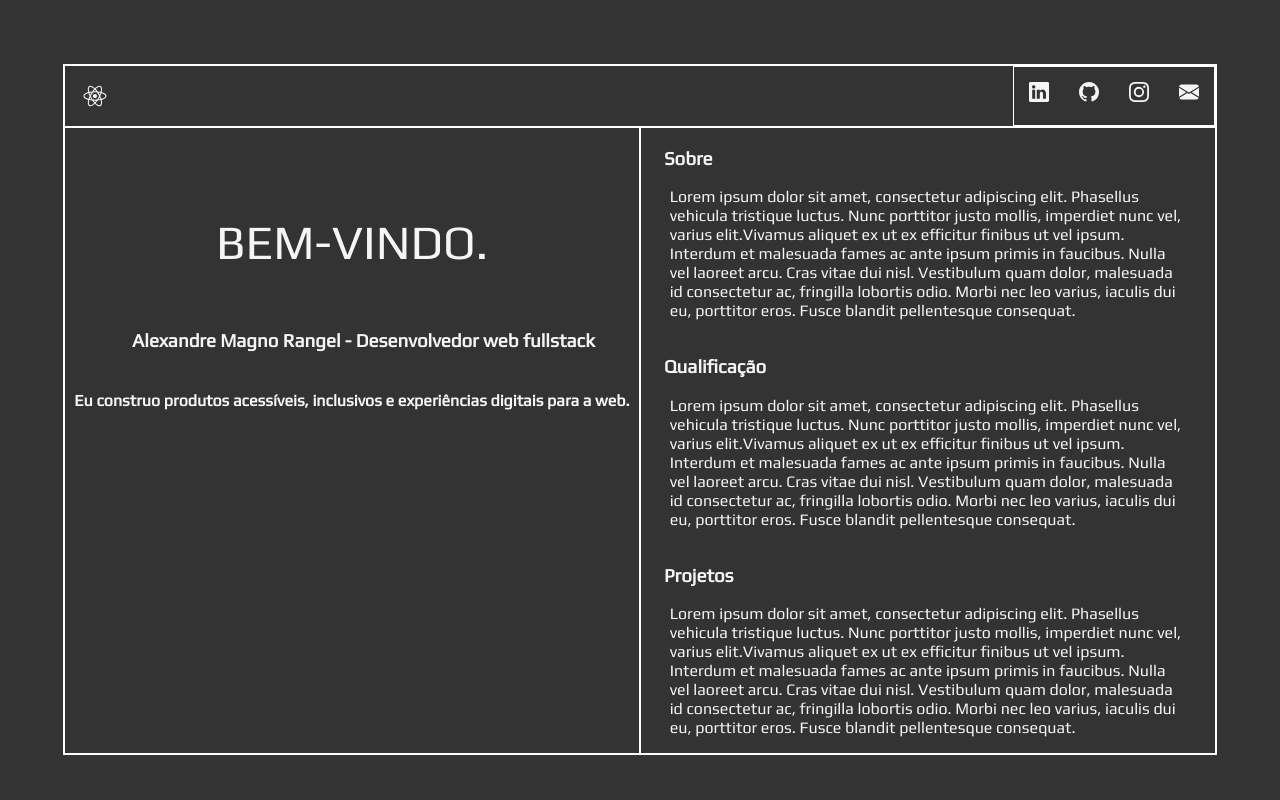
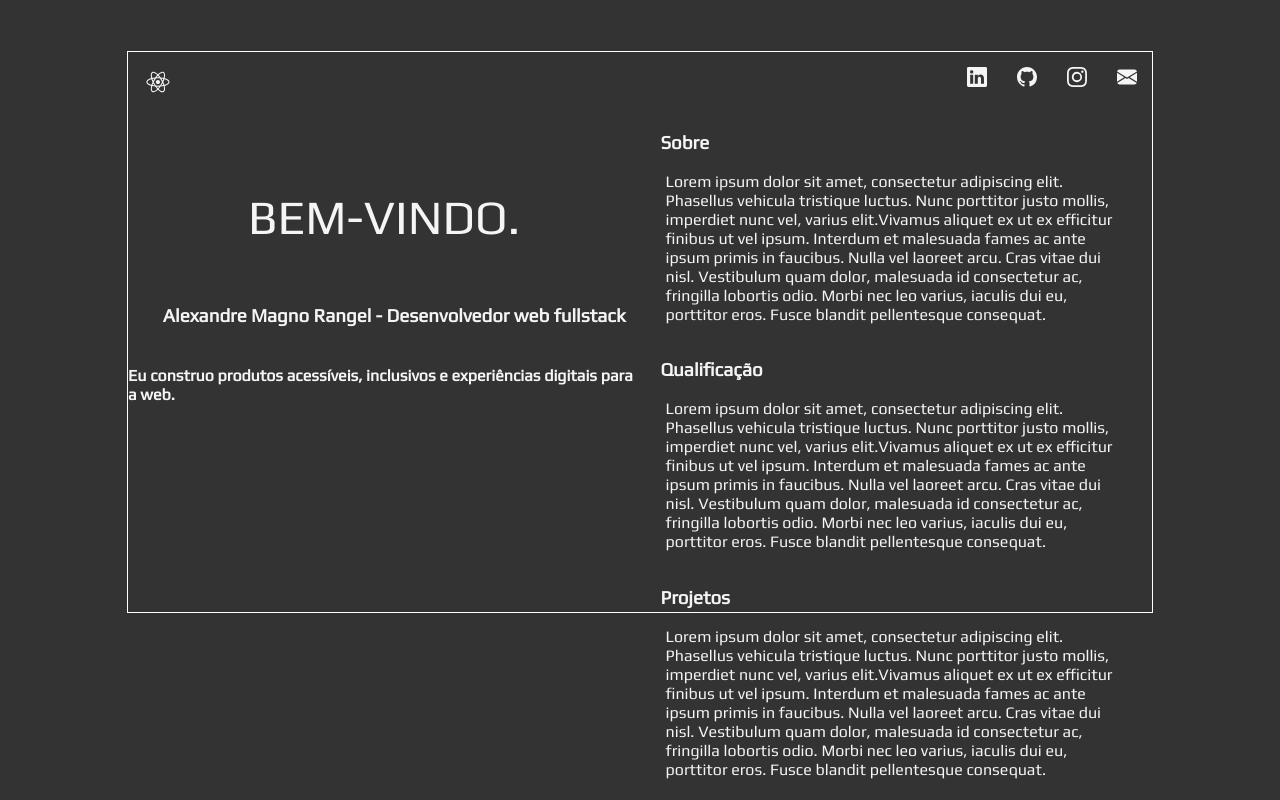
Before and after one commit to AlexandreR4ngel/Alexandrer4ngel.github.io, a React (Create React App) app: page / in a window 1280 px wide. Built offline with nearby package versions, Linux system fonts and the light colour scheme.

Commit message:
tirando border line e modificando tamanho da divApp

```diff
--- a/src/App.style.css
+++ b/src/App.style.css
@@ -1,9 +1,9 @@
 #divAppMaior {
     border: 1px solid white;
-    width: 90%;
-    height: 100%;
+    width: 80vw;
+    height: 70vh;
     margin: auto;
-    margin-top: 5%;
+    margin-top: 4%;
 }
 
 .divPrincipal {
--- a/src/components/Header.style.css
+++ b/src/components/Header.style.css
@@ -2,7 +2,7 @@
     display: flex;
     flex-direction: row;
     justify-content:space-between;
-    border: 1px solid white;
+    /* border: 1px solid white */;
 }
 
 .iconReact {
@@ -14,7 +14,7 @@
     display: flex;
     flex-direction: row;
     justify-content: space-around;
-    border: 1px solid white
+    /* border: 1px solid white */
 }
 
 /* button {
--- a/src/components/Main.style.css
+++ b/src/components/Main.style.css
@@ -3,7 +3,7 @@
     flex-direction: column;
     align-items: center;
     width: 50%;
-    border: 1px solid white;
+    /* border: 1px solid white; */
 }
 
 h3 {
--- a/src/components/Section.style.css
+++ b/src/components/Section.style.css
@@ -3,7 +3,7 @@
     flex-direction: column;
     align-items: center;
     width: 50%;
-    border: 1px solid white;
+    /* border: 1px solid white; */
 }
 
 h2 {
```
